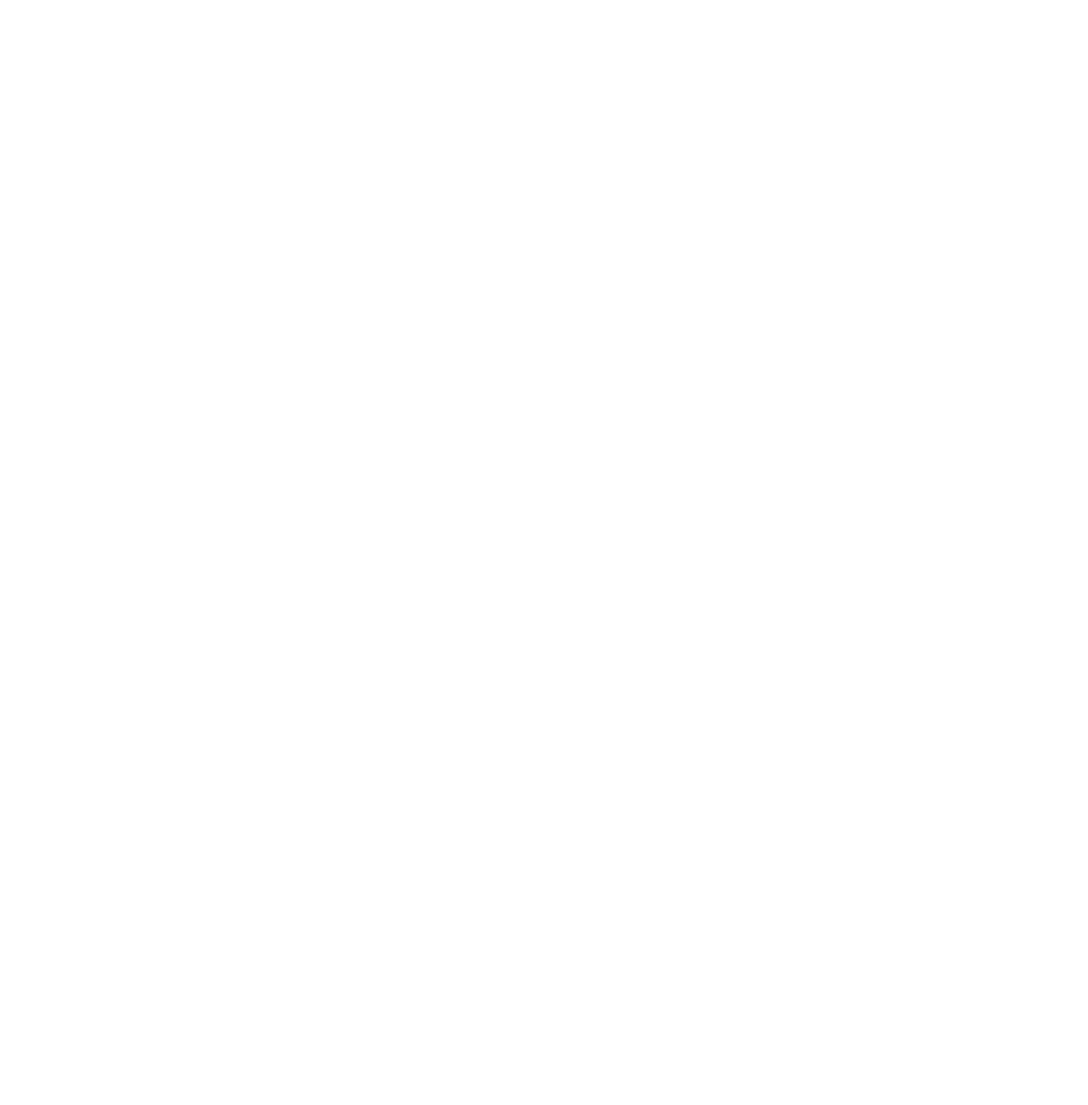
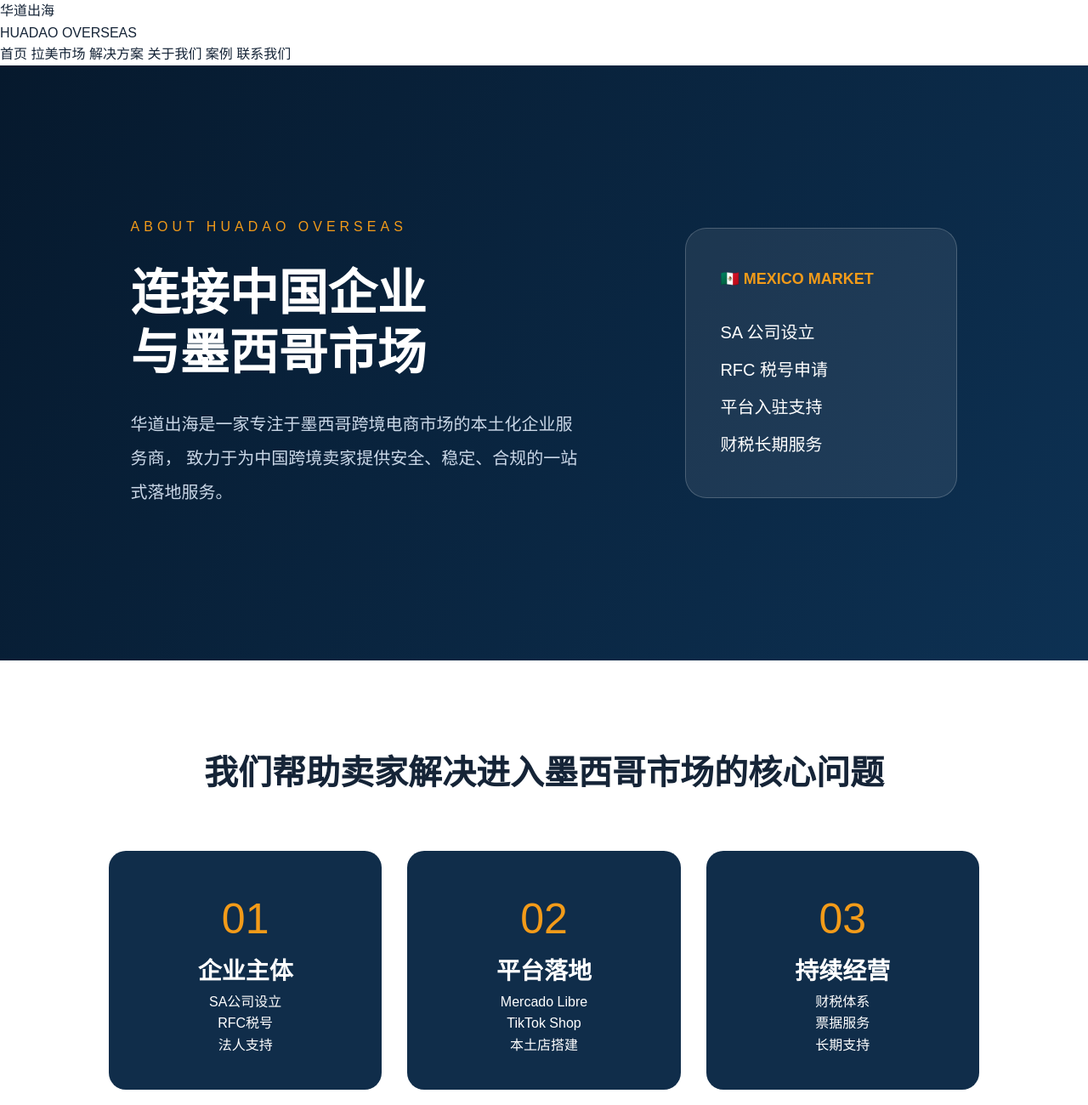
Before and after one commit to yesblue8899-sketch/huadao-website, a plain HTML site: page about.html in a window 1280 px wide. Shown: the top 1300 px of the page at 85% size. Before the commit the page ends 800 px from the top, so only its background shows below. Drawn offline with Linux system fonts and the light colour scheme.

Commit message:
add about page

```diff
--- a/about.html
+++ b/about.html
@@ -0,0 +1,259 @@
+<!DOCTYPE html>
+<html lang="zh-CN">
+
+<head>
+
+<meta charset="UTF-8">
+
+<meta name="viewport" content="width=device-width, initial-scale=1.0">
+
+<title>
+关于华道出海｜墨西哥跨境电商本土化服务
+</title>
+
+<link rel="stylesheet" href="styles.css">
+
+</head>
+
+
+<body>
+
+
+<header class="navbar">
+
+<div class="logo">
+华道出海
+<span>HUADAO OVERSEAS</span>
+</div>
+
+
+<nav>
+
+<a href="index.html">首页</a>
+
+<a href="index.html#market">
+拉美市场
+</a>
+
+<a href="index.html#solution">
+解决方案
+</a>
+
+<a href="about.html">
+关于我们
+</a>
+
+<a href="index.html#case">
+案例
+</a>
+
+<a href="index.html#contact">
+联系我们
+</a>
+
+
+</nav>
+
+
+</header>
+
+
+
+<section class="about-hero">
+
+
+<div class="about-left">
+
+
+<div class="tag">
+ABOUT HUADAO OVERSEAS
+</div>
+
+
+<h1>
+连接中国企业<br>
+与墨西哥市场
+</h1>
+
+
+<p>
+华道出海是一家专注于墨西哥跨境电商市场的本土化企业服务商，
+致力于为中国跨境卖家提供安全、稳定、合规的一站式落地服务。
+</p>
+
+
+</div>
+
+
+
+<div class="about-card">
+
+
+<div class="country">
+🇲🇽 MEXICO MARKET
+</div>
+
+
+<div>
+SA 公司设立
+</div>
+
+<div>
+RFC 税号申请
+</div>
+
+<div>
+平台入驻支持
+</div>
+
+<div>
+财税长期服务
+</div>
+
+
+</div>
+
+
+
+</section>
+
+
+
+
+
+<section class="about-service">
+
+
+<h2>
+我们帮助卖家解决进入墨西哥市场的核心问题
+</h2>
+
+
+
+<div class="service-grid">
+
+
+<div class="service-box">
+
+<span>
+01
+</span>
+
+<h3>
+企业主体
+</h3>
+
+<p>
+SA公司设立<br>
+RFC税号<br>
+法人支持
+</p>
+
+</div>
+
+
+
+<div class="service-box">
+
+<span>
+02
+</span>
+
+<h3>
+平台落地
+</h3>
+
+<p>
+Mercado Libre<br>
+TikTok Shop<br>
+本土店搭建
+</p>
+
+</div>
+
+
+
+<div class="service-box">
+
+<span>
+03
+</span>
+
+<h3>
+持续经营
+</h3>
+
+<p>
+财税体系<br>
+票据服务<br>
+长期支持
+</p>
+
+</div>
+
+
+</div>
+
+
+</section>
+
+
+
+
+
+
+<section class="about-text">
+
+
+<h2>
+安全 · 稳定 · 合规
+</h2>
+
+
+<p>
+
+华道出海围绕中国卖家在墨西哥经营过程中所需的主体设立、
+税务合规、平台入驻及持续经营等核心环节，
+构建完整的服务体系。
+
+</p>
+
+
+<p>
+
+目前主要服务内容包括：
+墨西哥 SA 公司设立、RFC税号申请、
+平台入驻协助、财税服务、KYC配合、
+注册地址挂靠、新增店铺支持及 FUL仓开通等。
+
+</p>
+
+
+
+</section>
+
+
+
+
+
+
+<section class="about-bottom">
+
+
+<h2>
+帮助中国卖家建立长期可持续的墨西哥业务
+</h2>
+
+
+<a href="index.html#contact">
+获取进入方案
+</a>
+
+
+</section>
+
+
+
+</body>
+
+</html>
```
Also changed, not shown: index.html (+1 -1 lines).
